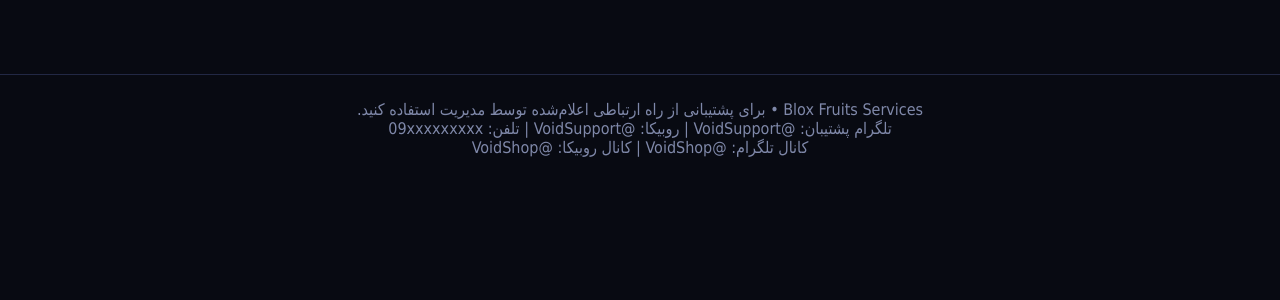
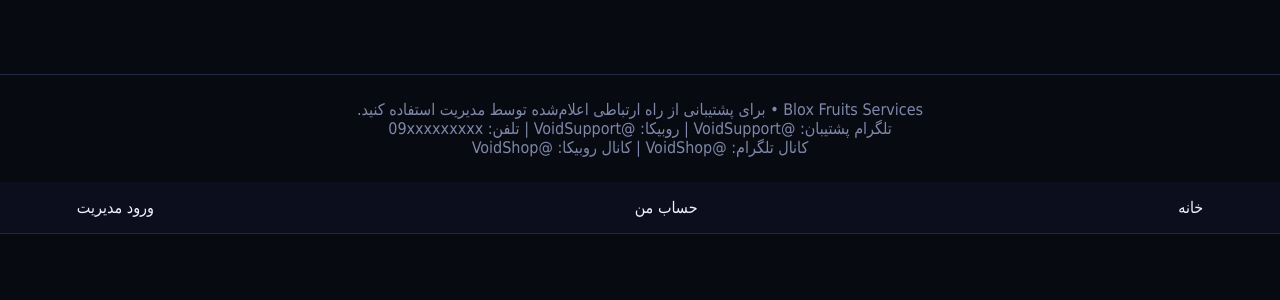
Before and after one commit to radinmaghsodi9-gif/voidShop, a Flask app: page /login in a window 1280 px wide. Shown: the part 456-756 px from the top of the page. Run offline with Flask 3, Linux system fonts and the light colour scheme.

Commit message:
Connect admin login to website

```diff
--- a/templates/base.html
+++ b/templates/base.html
@@ -1 +1,5 @@
-<!doctype html><html lang="fa" dir="rtl"><head><meta charset="utf-8"><meta name="viewport" content="width=device-width,initial-scale=1"><title>{{ settings.site_name }}</title><link rel="stylesheet" href="{{ url_for('static',filename='style.css') }}"></head><body><nav><a class="brand" href="{{ url_for('index') }}">{{ settings.site_name }}</a><div class="navlinks"><a href="{{ url_for('index') }}">فروشگاه</a>{% if session.get('user_id') %}<a href="{{ url_for('account') }}">حساب من</a><a href="{{ url_for('logout') }}">خروج</a>{% else %}<a href="{{ url_for('login') }}">ورود</a>{% endif %}{% if session.get('admin') %}<a href="{{ url_for('admin') }}">پنل مدیریت</a>{% endif %}</div></nav><main>{% with messages=get_flashed_messages(with_categories=true) %}{% for cat,msg in messages %}<div class="flash {{cat}}">{{msg}}</div>{% endfor %}{% endwith %}{% block content %}{% endblock %}</main><footer><div>{{ settings.site_tagline }} • {{ settings.support_text }}</div><div>تلگرام پشتیبان: {{ settings.telegram_support }} | روبیکا: {{ settings.rubika_support }} | تلفن: {{ settings.support_phone }}</div><div>کانال تلگرام: {{ settings.telegram_channel }} | کانال روبیکا: {{ settings.rubika_channel }}</div></footer></body></html>
+<!doctype html><html lang="fa" dir="rtl"><head><meta charset="utf-8"><meta name="viewport" content="width=device-width,initial-scale=1"><title>{{ settings.site_name }}</title><link rel="stylesheet" href="{{ url_for('static',filename='style.css') }}"></head><body><nav><a class="brand" href="{{ url_for('index') }}">{{ settings.site_name }}</a><div class="navlinks"><a href="{{ url_for('index') }}">فروشگاه</a>{% if session.get('user_id') %}<a href="{{ url_for('account') }}">حساب من</a><a href="{{ url_for('logout') }}">خروج</a>{% else %}<a href="{{ url_for('login') }}">ورود</a>{% endif %}{% if session.get('admin') %}<a href="{{ url_for('admin') }}">پنل مدیریت</a>{% endif %}</div></nav><main>{% with messages=get_flashed_messages(with_categories=true) %}{% for cat,msg in messages %}<div class="flash {{cat}}">{{msg}}</div>{% endfor %}{% endwith %}{% block content %}{% endblock %}</main><footer><div>{{ settings.site_tagline }} • {{ settings.support_text }}</div><div>تلگرام پشتیبان: {{ settings.telegram_support }} | روبیکا: {{ settings.rubika_support }} | تلفن: {{ settings.support_phone }}</div><div>کانال تلگرام: {{ settings.telegram_channel }} | کانال روبیکا: {{ settings.rubika_channel }}</div></footer></body></html><nav>
+    <a href="{{ url_for('index') }}">خانه</a>
+    <a href="{{ url_for('account') }}">حساب من</a>
+    <a href="{{ url_for('admin_login') }}">ورود مدیریت</a>
+</nav>
```
